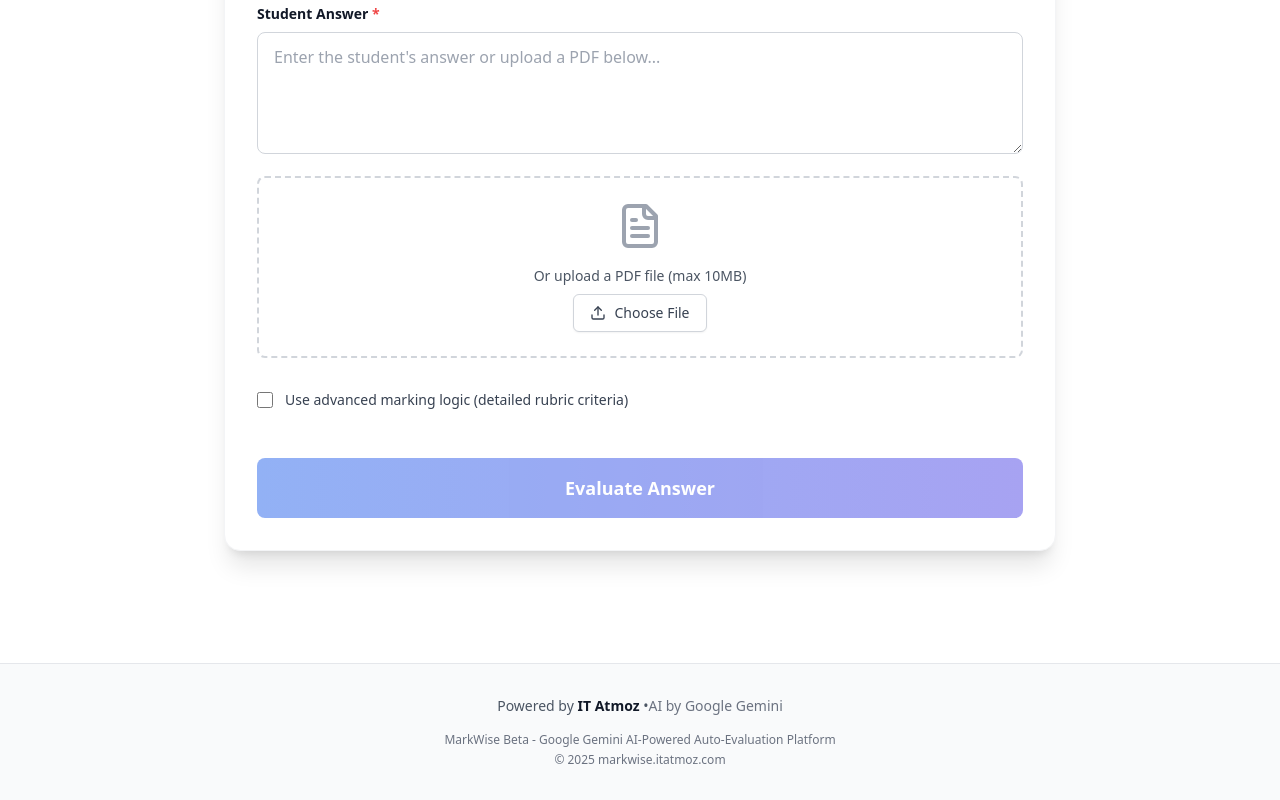
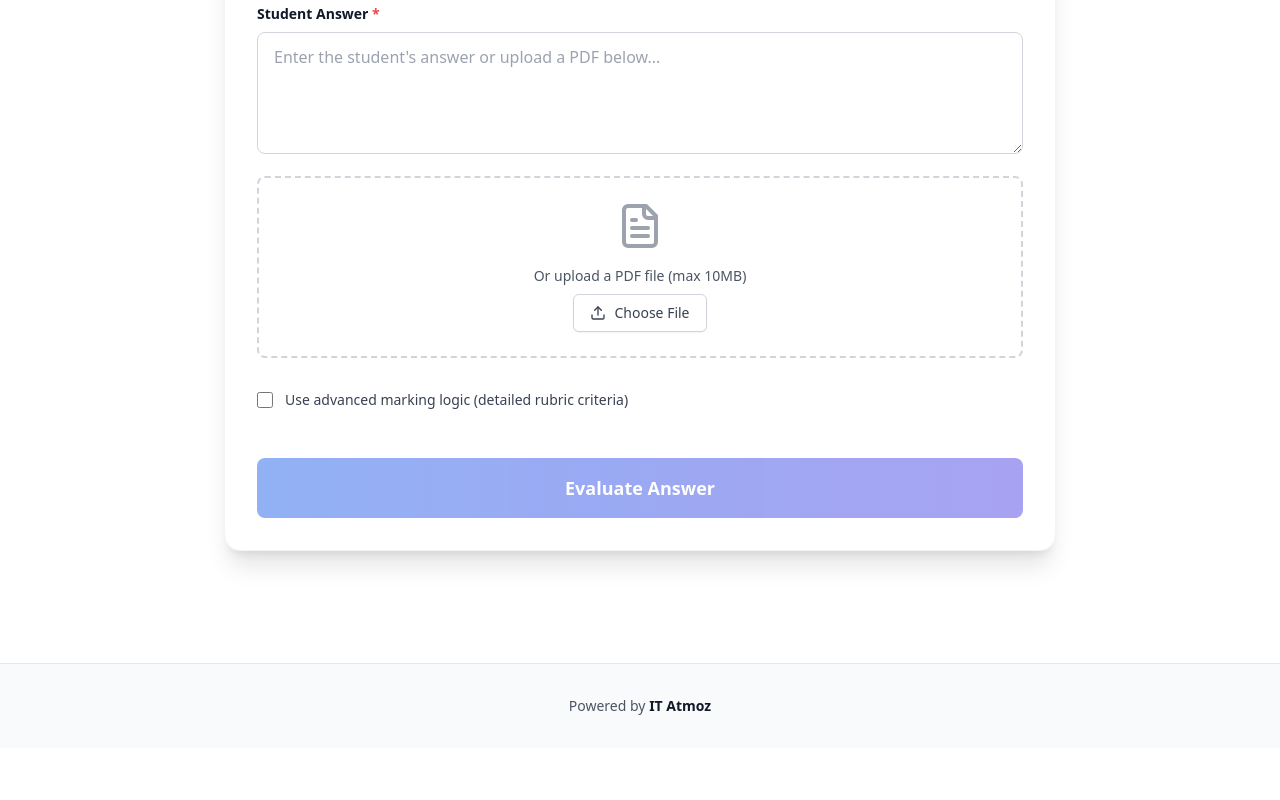
Before and after one commit to developer2336/marw, a React (Vite) app: page / in a window 1280 px wide. Shown: the part 1169-1969 px from the top of the page. After the commit the page ends 1917 px from the top, so only its background shows below. Built offline with nearby package versions, Linux system fonts and the light colour scheme.

Commit message:
Update Footer.tsx

```diff
--- a/src/components/Footer.tsx
+++ b/src/components/Footer.tsx
@@ -4,13 +4,8 @@ export default function Footer() {
       <div className="max-w-4xl mx-auto px-4 sm:px-6 lg:px-8">
         <div className="text-center">
           <p className="text-gray-600 text-sm">
-            Powered by <span className="font-semibold text-gray-900">IT Atmoz</span> •
-            <span className="text-gray-500">AI by Google Gemini</span>
+            Powered by <span className="font-semibold text-gray-900">IT Atmoz</span>
           </p>
-          <div className="mt-4 text-xs text-gray-500">
-            <p>MarkWise Beta - Google Gemini AI-Powered Auto-Evaluation Platform</p>
-            <p className="mt-1">© 2025 markwise.itatmoz.com</p>
-          </div>
         </div>
       </div>
     </footer>
```
